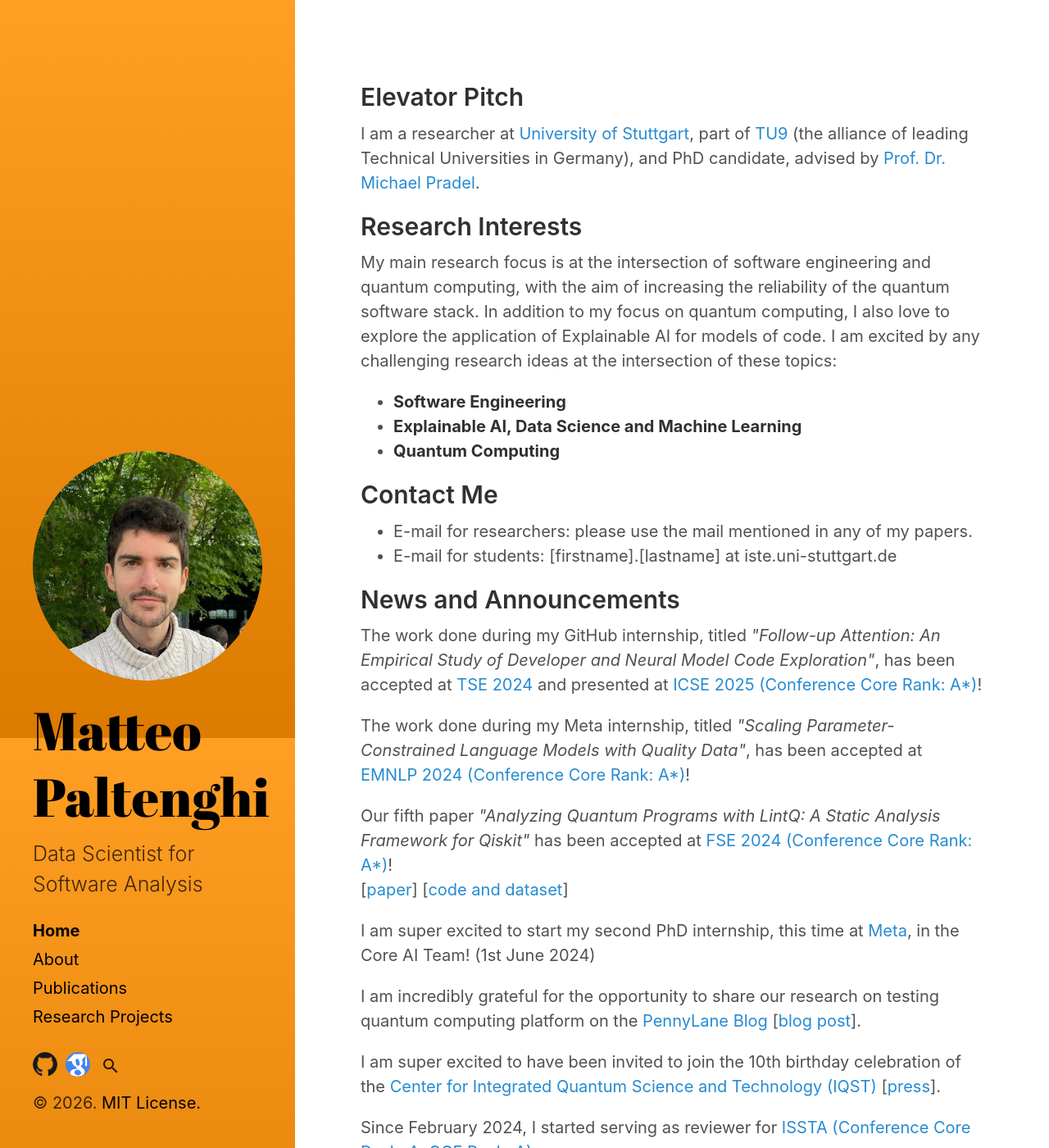
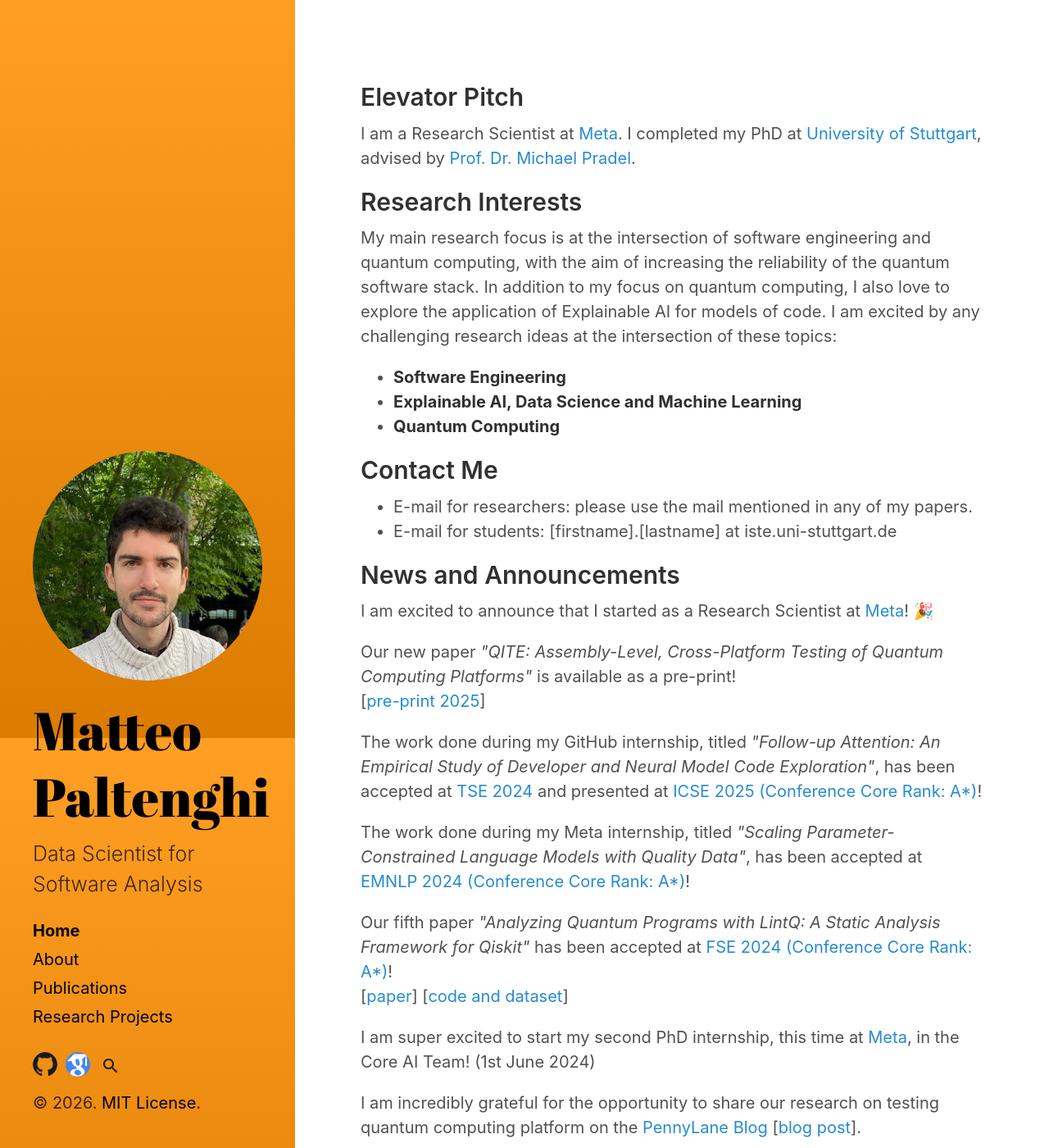
Before and after one commit to MattePalte/mattepalte.github.io, a Jekyll site: the page built from index.html, in a window 1280 px wide and 1400 px high. Shown: the whole window at 82% size. Built offline with Jekyll 4.4.1, drawn with Linux system fonts in a browser that asks for light colours.

Commit message:
Update profile: Research Scientist at Meta + QITE paper news
Agent-Logs-Url: https://github.com/MattePalte/mattepalte.github.io/sessions/b21b416d-a269-4adc-a203-1c650c023800

Co-authored-by: MattePalte <15269127+MattePalte@users.noreply.github.com>

```diff
--- a/about.html
+++ b/about.html
@@ -5,7 +5,8 @@ sidebar_link: true
 ---
 
 <p>
-    I am a researcher at <a href="https://www.uni-stuttgart.de/">University of Stuttgart</a>, part of <a href="https://www.tu9-universities.de/">TU9</a> (the alliance of leading Technical Universities in Germany), and PhD candidate, advised by <a href="https://software-lab.org/people/Michael_Pradel.html">Prof. Dr. Michael Pradel</a>.
+    I am a Research Scientist at <a href="https://ai.meta.com/">Meta</a>, where I work on AI research.
+    I completed my PhD at <a href="https://www.uni-stuttgart.de/">University of Stuttgart</a>, part of <a href="https://www.tu9-universities.de/">TU9</a> (the alliance of leading Technical Universities in Germany), advised by <a href="https://software-lab.org/people/Michael_Pradel.html">Prof. Dr. Michael Pradel</a>.
     My main research focus is at the intersection of software engineering and quantum computing, with the aim of increasing the reliability of the quantum software stack.
     In addition to my focus on quantum computing, I also love to explore the application of Explainable AI for models of code.
 </p>
@@ -49,5 +50,5 @@ CV and Resume are shared upon request.
 <h2>Bio in 3rd Person</h2>
 Suggested for conference or invited talks.
 <blockquote>
-    Matteo Paltenghi is a doctoral researcher from University of Stuttgart with expertise at the intersection of artificial intelligence and software engineering. With a recent collaboration at GitHub Next, he harnessed Large Language Models for code exploration. His Ph.D. work, advised by Prof. Dr. sc. Michael Pradel, encompasses software engineering, AI, and quantum computing, with presentations at top conferences like ASE 21, OOPSLA 22 and ICSE 23. Prior to this, he spend 9 months at CERN for his Master Thesis on anomaly detection on data center. Matteo holds a double degree M.Sc. Computer Science and Engineering from Politecnico di Milano and TU Berlin, proceeded by a B.Sc. from Politecnico di Milano. He recently started serving as reviewer (TOSEM, JSSoftware) and as session chair at MSR 23. Recently, he was also one of the few young researchers selected for participation in the Heidelberg Laureate Forum (HLF 23).
+    Matteo Paltenghi is a Research Scientist at Meta with expertise at the intersection of artificial intelligence and software engineering. He completed his Ph.D. at University of Stuttgart, advised by Prof. Dr. sc. Michael Pradel, with work spanning software engineering, AI, and quantum computing, and presentations at top conferences like ASE 21, OOPSLA 22, ICSE 23, ICSE 24, FSE 24, and EMNLP 24. During his Ph.D., he interned at GitHub Next, harnessing Large Language Models for code exploration (TSE 2024), and at Meta's Core AI team, working on scaling parameter-constrained language models (EMNLP 2024). Prior to his Ph.D., he spent 9 months at CERN for his Master Thesis on anomaly detection on data centers. Matteo holds a double degree M.Sc. Computer Science and Engineering from Politecnico di Milano and TU Berlin, preceded by a B.Sc. from Politecnico di Milano. He serves as reviewer for TOSEM, TSE, ISSTA and JSS, and was selected as a young researcher for the Heidelberg Laureate Forum (HLF 23).
 </blockquote>
--- a/index.html
+++ b/index.html
@@ -7,7 +7,7 @@ title: Home
 <h2>Elevator Pitch</h2>
 
 <p>
-    I am a researcher at <a href="https://www.uni-stuttgart.de/">University of Stuttgart</a>, part of <a href="https://www.tu9-universities.de/">TU9</a> (the alliance of leading Technical Universities in Germany), and PhD candidate, advised by <a href="https://software-lab.org/people/Michael_Pradel.html">Prof. Dr. Michael Pradel</a>.
+    I am a Research Scientist at <a href="https://ai.meta.com/">Meta</a>. I completed my PhD at <a href="https://www.uni-stuttgart.de/">University of Stuttgart</a>, advised by <a href="https://software-lab.org/people/Michael_Pradel.html">Prof. Dr. Michael Pradel</a>.
 </p>
 
 <h2>Research Interests</h2>
@@ -30,6 +30,11 @@ title: Home
 </ul>
 
 <h2>News and Announcements</h2>
+
+<p>I am excited to announce that I started as a Research Scientist at <a href="https://ai.meta.com/">Meta</a>! 🎉</p>
+
+<p>Our new paper <i>"QITE: Assembly-Level, Cross-Platform Testing of Quantum Computing Platforms"</i> is available as a pre-print!<br>
+    [<a href="https://arxiv.org/abs/2503.17322">pre-print 2025</a>]</p>
 
 <p>The work done during my GitHub internship, titled <i>"Follow-up Attention: An Empirical Study of Developer and Neural Model Code Exploration"</i>, has been accepted at <a href="https://doi.ieeecomputersociety.org/10.1109/TSE.2024.3445338">TSE 2024</a> and presented at <a>ICSE 2025 (Conference Core Rank: A*)</a>!
 
```
